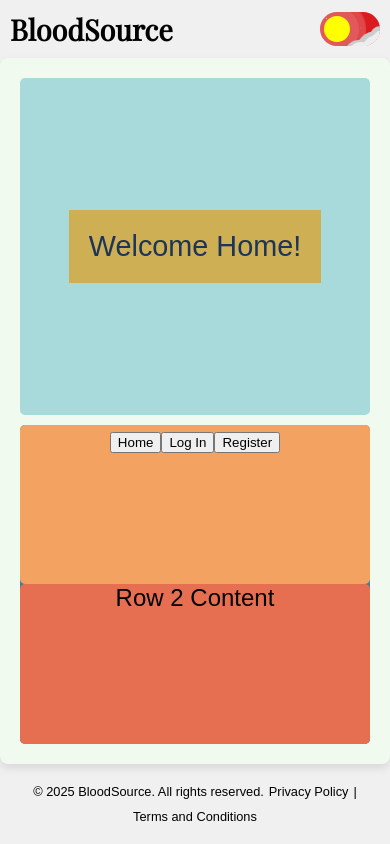
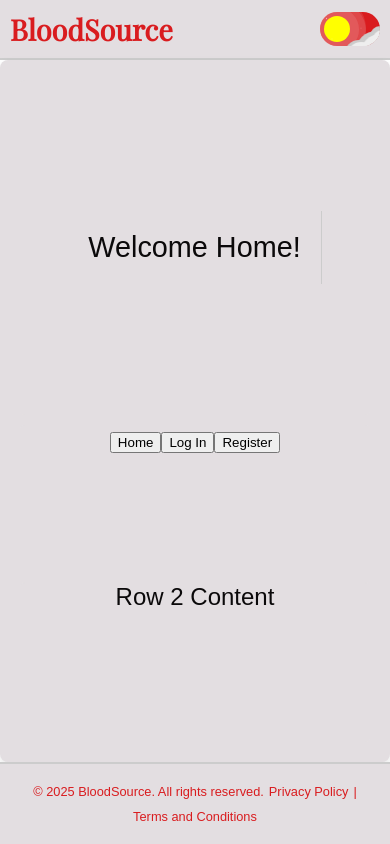
Before and after one commit to rashidvaiya/BloodSourcebd, a plain HTML site: page public/index.html in a window 390 px wide. Drawn offline with nearby package versions, Linux system fonts and the light colour scheme.

Commit message:
refactor(styles): update dark mode implementation and color variables
Replace prefers-color-scheme media query with explicit dark-mode class
Update all color references to use CSS variables for consistency

```diff
--- a/public/style.css
+++ b/public/style.css
@@ -13,8 +13,7 @@
 }
 
 /* DARK MODE OVERRIDES */
-@media (prefers-color-scheme: dark) {
-  :root {
+body.dark-mode {
   --color-bg: #0B090A; /* Page body background, dark containers */
   --color-text: #FFFFFF; /* Primary text on dark backgrounds */
   --color-subtext: #E3DEE1; /* Subtext, secondary text, labels */
@@ -26,7 +25,6 @@
   --color-error: #5F0708; /* Error text and alert backgrounds */
   --color-accent-dark: #A2161B; /* Alert accents, strong warnings, badges */
 }
-}
 
 .hidden {
   display: none;
@@ -37,11 +35,12 @@ body {
     display: flex;
     flex-direction: column;
     min-height: 100vh;
-    background-color: #f0f0f0;
+    background-color: var(--color-bg);
+    color: var(--color-text);
 }
 .header {
-    background-color: var(--colorlight-white-bg); /* Using a root variable for background */
-    color: var(--color-white-text); /* Using a root variable for text color */
+    background-color: var(--color-surface);
+    color: var(--color-text);
     padding: 10px;
     font-size: 1.8em;
     font-weight: bold;
@@ -53,12 +52,12 @@ body {
 .logo {
     text-decoration: none;
     font-family: 'Playfair Display', serif;
-    color: var(--color-light-rojo-accent);
+    color: var(--color-accent);
 }
 
 .footer {
-    background-color: var(--color-white-bg); /* Using a root variable for background */
-    color: var(--color-light-rojo-accent);
+    background-color: var(--color-surface);
+    color: var(--color-accent);
     padding: 10px;
     text-align: center;
     font-size: 0.9em; /* Smaller font size for general text */
@@ -71,7 +70,7 @@ body {
 
 
 .footer a {
-    color: var(--color-light-rojo-accent); /* Link color */
+    color: var(--color-accent);
     text-decoration: none; /* Remove underline */
     margin: 0 5px; /* Space between links */
 }
@@ -93,10 +92,10 @@ body {
     }
 }
 .header {
-    border-bottom: 2px solid var(--color-light-silver-border) ;
+    border-bottom: 2px solid var(--color-border);
 }
 .footer {
-    border-top: 2px solid var(--color-light-silver-border);
+    border-top: 2px solid var(--color-border);
     margin-top: auto; /* Pushes the footer to the bottom */
 }
 
@@ -105,7 +104,7 @@ body {
     grid-template-columns: 1fr;
     grid-template-rows: auto auto;
     grid-gap: 10px;
-    background-color: #f1faee; /* Light White */
+    background-color: var(--color-surface);
     border-radius: 8px;
     box-shadow: 0 4px 8px rgba(0, 0, 0, 0.1);
     padding: 20px;
@@ -120,17 +119,17 @@ body {
     }
 }
 .div1 {
-    background-color: #a8dadc; /* Light Blue */
+    background-color: var(--color-surface);
     padding: 0px;
     border-radius: 5px;
     display: flex;
     justify-content: center;
     align-items: center;
     font-size: 1.5em;
-    color: #1d3557;
+    color: var(--color-text);
 }
 .div2 {
-    background-color: #457b9d; /* Medium Blue */
+    background-color: var(--color-surface);
     padding: 0px;
     border-radius: 5px;
     display: flex;
@@ -138,11 +137,11 @@ body {
     justify-content: space-around;
     align-items: center;
     font-size: 1.5em;
-    color: var(--text-color-light);
+    color: var(--color-text);
 }
 
 .row1 {
-    background-color: #f4a261; /* Orange */
+    background-color: var(--color-surface);
     padding: 0;
     border-radius: 5px;
     margin-bottom: 0px;
@@ -152,7 +151,7 @@ body {
 }
 
 .row2 {
-    background-color: #e76f51; /* Red-Orange */
+    background-color: var(--color-surface);
     padding: 0px;
     border-radius: 5px;
     width: 100%;
@@ -169,25 +168,25 @@ body {
 
 .column-a {
     flex: 1;
-    background-color: rgb(206, 175, 83);
+    background-color: var(--color-surface);
     display: flex;
     justify-content: center;
     align-items: center;
     font-size: 1.2em;
-    color: var(--primary-color);
-    border-right: 1px solid var(--secondary-color);
+    color: var(--color-text);
+    border-right: 1px solid var(--color-border);
     padding: 20px;
     text-align: center;
 }
 
 .column-b {
     flex: 1;
-    background-color: rgb(98, 170, 89);
+    background-color: var(--color-surface);
     display: none; /* Hidden by default on small screens */
     justify-content: center;
     align-items: center;
     font-size: 1.2em;
-    color: var(--primary-color);
+    color: var(--color-text);
     padding: 20px;
     text-align: center;
 }
```
Lines whose indentation alone changed are shown as unchanged.
